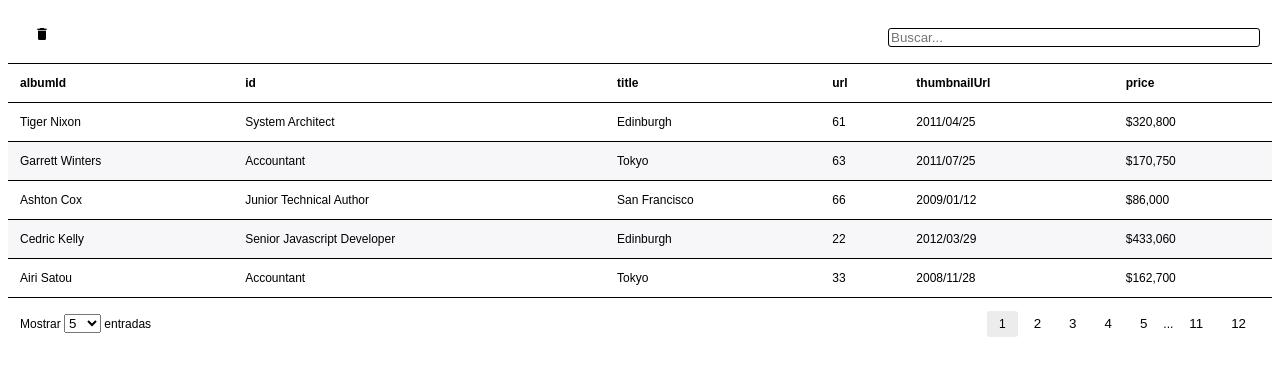
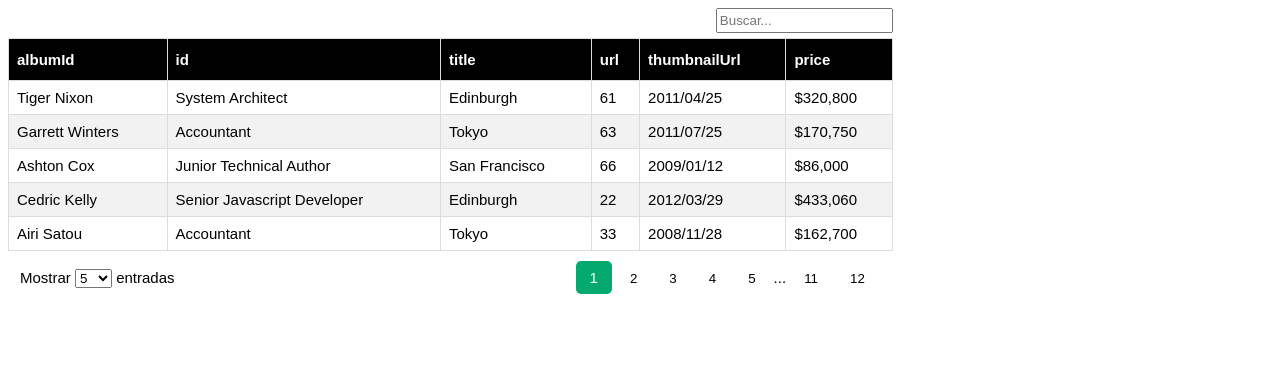
Before and after one commit to joellion32/Jdatatables, a plain HTML site: page index.html in a window 1280 px wide. Drawn offline with Linux system fonts and the light colour scheme; no server answers.

Commit message:
cambiando los estilo de la tabla

```diff
--- a/Jdatatables/Jdatatables.css
+++ b/Jdatatables/Jdatatables.css
@@ -4,110 +4,65 @@ Creada por Joel A. Toribio Polanco
 v.0.01
 */
 
-:root{
-    /* --primary-dark-color: white;
-    --secondary-dark-color: rgb(61,68,73);
-    --highlight-dark-color: #3282b8; */
 
-    --primary-color: black;
-    --secondary-color: rgb(247, 247, 249);
-    --highlight-color: rgb(236, 236, 236);
-
-    --dt-padding: 12px;
-    --dt-padding-s: 6px;
-    --dt-padding-xs: 2px;
-
-    --dt-border-radius: 3px;
-
-    --dt-background-dark-color-container: #2a3338;
-    --dt-background-light-color-container: white;
-
-    --dt-border-color:black;
-    --dt-bg-color:var(--highlight-color);
-    --dt-text-color:var(--primary-color);
-    --dt-bg-active-button:var(--highlight-color);
-    --dt-bg-color-button:var(--primary-color);
-    --dt-text-color-active-button:black;
-    --dt-hover-cell-color:var(--highlight-color);
-    --dt-even-row-color: var(--secondary-color);
-    --dt-focus-color: var(--secondary-color);
-    --dt-input-background-color: white;
-    --dt-input-color: var(--primary-color);
+/* estilos para el container*/
+.datatable-container {
+    font-family: Arial, Helvetica, sans-serif;
+    color: black;
+    width: 70%;
+    /* margin: 0 auto; */
+    font-size: 15px;
 }
 
-.material-icons{
-    font-size: 16px;
+/*search container*/
+.header-tools .search {
+    width: 20%;
+    margin-bottom: 5px;
+    float: right;
 }
 
-.datatable-container{
-    font-family: sans-serif;
-    background-color: var(--dt-background-light-color-container);
-    border-radius: var(--dt-border-radius);
-    color: var(--dt-text-color);
-    width: 100%;
-    margin: 0 auto;
-    font-size: 12px;
+.header-tools input[type=text] {
+    padding: 6px;
+    margin-top: 8px;
+    font-size: 17px;
+    border: none;
 }
 
-.datatable-container .header-tools{
-    border-bottom: solid 1px var(--dt-border-color);
-    padding: var(--dt-padding);
+
+.search-input{
+    height: 25px;
+    width: 100%;
+}
+
+
+/*footer tools*/
+.datatable-container .footer-tools {
+    padding: 12px;
     display: flex;
     align-items: baseline;
 }
 
-.datatable-container .header-tools .search{
-    width: 30%;
+.datatable-container .footer-tools .pages ul li button {
+    color: black;
+    width: 100%;
+    box-sizing: border-box;
+    border: 0;
+    border-radius: 3px;
+    background: transparent;
+    cursor: pointer;
 }
 
-.datatable-container .header-tools .search .search-input{
-    width: 100%;
-    background-color: var(--dt-input-background-color);
-    display: block;
-    box-sizing: border-box;
-    border-radius: var(--dt-border-radius);
-    border: solid 1px var(--dt-border-color);
-    color: var(--dt-input-color);
-}
-
-
-.datatable-container .header-tools .tools{
-    width: 70%;
-}
-
-
-.datatable-container .header-tools .tools ul{
-    margin: 0;
-    padding: 0;
-    display: flex;
-    justify-content: start;
-    align-items: baseline;
-}
-
-.datatable-container .header-tools .tools ul li{
-    display: inline-block;
-    margin: 0 var(--dt-padding-xs);
-    align-items: baseline;
-}
-
-.datatable-container .footer-tools{
-    padding: var(--dt-padding);
-    display: flex;
-    align-items: baseline;
-}
-
-.datatable-container .footer-tools .list-items{
+.datatable-container .footer-tools .list-items {
     width: 50%;
 }
 
-.datatable-container .footer-tools .pages{
+.datatable-container .footer-tools .pages {
     margin-left: auto;
     margin-right: 0;
     width: 50%;
 }
 
-
-.datatable-container .footer-tools ul{
+.datatable-container .footer-tools ul {
     margin: 0;
     padding: 0;
     display: flex;
@@ -115,70 +70,52 @@ v.0.01
     justify-content: flex-end;
 }
 
-.datatable-container .footer-tools .pages ul li{
+.datatable-container .footer-tools .pages ul li {
     display: inline-block;
-    margin: 0 var(--dt-padding-xs);
+    margin: 0 2px;
 }
 
-
-
-.datatable-container .footer-tools .pages ul li button,
-.datatable-container .header-tools ul li button{
-    color: var(--dt-text-color);
-    width: 100%;
-    box-sizing: border-box;
-    border: 0;
-    border-radius: var(--dt-border-radius);
-    background: transparent;
-    cursor: pointer;
+.datatable-container .footer-tools .pages ul li button:hover {
+    background: #04AA6D;
+    color: white;
 }
 
-
-.datatable-container .footer-tools .pages ul li button:hover,
-.datatable-container .header-tools ul li button:hover{
-    background: var(--dt-bg-active-button);
-    color: var(--dt-text-color-active-button);
-}
-
-.datatable-container .footer-tools .pages ul li span.active{
-    background-color: var(--dt-bg-color);
-    border-radius: var(--dt-border-radius);
+.datatable-container .footer-tools .pages ul li span.active {
+    background-color: #04AA6D;
+    color: white;
+    border-radius: 5px;
 }
 
 .datatable-container .footer-tools .pages ul li button,
-.datatable-container .footer-tools .pages ul li span,
-.datatable-container .header-tools ul li button{
-    padding: var(--dt-padding-s) var(--dt-padding);
+.datatable-container .footer-tools .pages ul li span {
+    padding: 8px 14px;
 }
+/* estilos para la tabla*/
 
-
-.datatable-container .datatable{
+.datatable {
+    font-family: Arial, Helvetica, sans-serif;
     border-collapse: collapse;
     width: 100%;
 }
 
-.datatable-container .datatable,
-.datatable-container .datatable th,
-.datatable-container .datatable td{
-    padding: var(--dt-padding) var(--dt-padding);
+.datatable td,
+.datatable th {
+    border: 1px solid #ddd;
+    padding: 8px;
 }
 
-.datatable-container .datatable th {
-    font-weight: bolder;
-    text-align: left;
-    border-bottom: solid 1px var(--dt-border-color);
+.datatable tr:nth-child(even) {
+    background-color: #f2f2f2;
 }
 
-
-.datatable-container .datatable td {
-    border-bottom: solid 1px var(--dt-border-color);
+.datatable tr:hover {
+    background-color: #ddd;
 }
 
-
-.datatable-container .datatable tbody tr:nth-child(even){
-    background-color: var(--dt-even-row-color);
+.datatable th {
+    padding-top: 12px;
+    padding-bottom: 12px;
+    text-align: left;
+    background-color: #04AA6D;
+    color: white;
 }
-
-.datatable-container .datatable tbody tr:hover{
-    background-color: var(--dt-hover-cell-color);
-}
--- a/Jdatatables/Jdatatables.js
+++ b/Jdatatables/Jdatatables.js
@@ -15,7 +15,7 @@ class DataTable {
     headerButtons;
 
     //crear constructor asignar valores
-    constructor(selector, headerButtons) {
+    constructor(selector, options, headerButtons) {
         this.element = document.querySelector(selector);
 
         this.headers = [];
@@ -35,9 +35,14 @@ class DataTable {
         this.selected = [];
         this.numberOfEntries = 5;
         this.headerButtons = headerButtons;
+        this.options = {
+            tableHeaderBackground: options.tableHeaderBackground,
+            tableHeaderTextColor: options.tableHeaderTextColor
+        };
+
+    }
 
 
-    }
 
     //obtener los elementos de la tabla y destructurizarlos a un objeto
     parse() {
@@ -51,7 +56,7 @@ class DataTable {
 
 
         //recorrer los elementos tr
-        if(trs.length > 0){
+        if (trs.length > 0) {
             trs.forEach(tr => {
                 const cells = [...tr.children]
 
@@ -120,14 +125,11 @@ class DataTable {
     }
 
     createHTML() {
+
         this.element.innerHTML =
             `
     <div class="datatable-container">
     <div class="header-tools">
-        <div class="tools">
-            <ul class="header-buttons-container"></ul>
-        </div>
-
         <div class="search">
             <input type="search" placeholder="Buscar..." class="search-input" />
         </div>
@@ -158,7 +160,10 @@ class DataTable {
         this.element.querySelector('thead tr').innerHTML = '';
 
         this.headers.forEach(header => {
-            this.element.querySelector('thead tr').innerHTML += `<th>${header}</th>`
+            this.element.querySelector('thead tr').innerHTML +=
+            `<th style="background-color: ${this.options.tableHeaderBackground}
+            !important; color: ${this.options.tableHeaderTextColor}
+            !important">${header}</th>`
         })
     }
 
@@ -181,6 +186,7 @@ class DataTable {
             })
 
             this.element.querySelector('tbody').innerHTML += `<tr>${data}</tr>`
+
         }
     }
 
@@ -265,10 +271,10 @@ class DataTable {
 
     //renderizar registros para la busqueda
     renderSearch() {
-            this.element.querySelector('.search-input').addEventListener('input', e=> {
+        this.element.querySelector('.search-input').addEventListener('input', e => {
             const query = e.target.value.trim().toLowerCase();
 
-            if(query === ''){
+            if (query === '') {
                 this.copyItems = [... this.items];
                 this.initPagination(this.copyItems.length, this.numberOfEntries);
                 this.renderRows();
@@ -285,23 +291,29 @@ class DataTable {
     }
 
     //mapear las colleciones segun el parametro que reciba la funcion
-    search(query){
+    search(query) {
         let res = [];
         this.copyItems = [...this.items]
-        for(let i = 0; i < this.copyItems.length; i++){
-            const {id, values} = this.copyItems[i];
+        for (let i = 0; i < this.copyItems.length; i++) {
+            const { id, values } = this.copyItems[i];
             const row = values;
 
-            for(let j = 0; j < row.length; j++){
+            for (let j = 0; j < row.length; j++) {
                 const cell = row[j];
-                if(cell.toLowerCase().indexOf(query) >= 0){
+                if (cell.toLowerCase().indexOf(query) >= 0) {
                     res.push(this.copyItems[i])
                     break;
                 }
             }
         }
 
+        if (res.length <= 0) {
+            this.copyItems = []
+            this.element.querySelector('tbody').innerHTML = `<tr>No hay elementos</tr>`
+        } else {
             this.copyItems = [...res];
+        }
+
     }
 
     //filtrar por cantidad de entradas
@@ -309,8 +321,7 @@ class DataTable {
         const select = this.element.querySelector("#n-entries");
 
         const html = [5, 10, 15].reduce((acc, item) => {
-            return (acc += `<option value="${item}" ${
-                this.numberOfEntries === item ? "selected" : ""
+            return (acc += `<option value="${item}" ${this.numberOfEntries === item ? "selected" : ""
                 }>${item}</option>`);
         }, "");
 
@@ -334,7 +345,7 @@ class DataTable {
     //#endregion
 
     //agregar elemento
-    addItem(item){
+    addItem(item) {
         const row = {
             id: this.generateUUID(),
             values: []
--- a/index.html
+++ b/index.html
@@ -490,24 +490,24 @@
     <script src="Jdatatables/Jdatatables.js"></script>
 
     <script>
-        const dt = new DataTable('#datatable', [{
-            id: 'btnADD',
-            icon: 'delete',
-            text: 'delete'
-        }]);
+        const dt = new DataTable('#datatable',
+        //add options
+        {
+            tableHeaderBackground: 'black',
+            tableHeaderTextColor: 'white'
+        },
+        // add buttons
+        [
+            // {
+            // id: 'btnADD',
+            // icon: 'delete',
+            // text: 'delete'
+            // }
+        ]
 
+        );
 
-        fetch('http://localhost:3000/photos')
-        .then(resp => resp.json())
-        .then(data => {
-            var items = data.collections;
-
-            items.forEach(element => {
-                // dt.addItem([element.albumId, element.id, element.title, element.url, element.thumbnailUrl])
-            });
-        })
-
-        dt.parse()
+          dt.parse()
     </script>
 </body>
 
```
Lines whose indentation alone changed are shown as unchanged.
